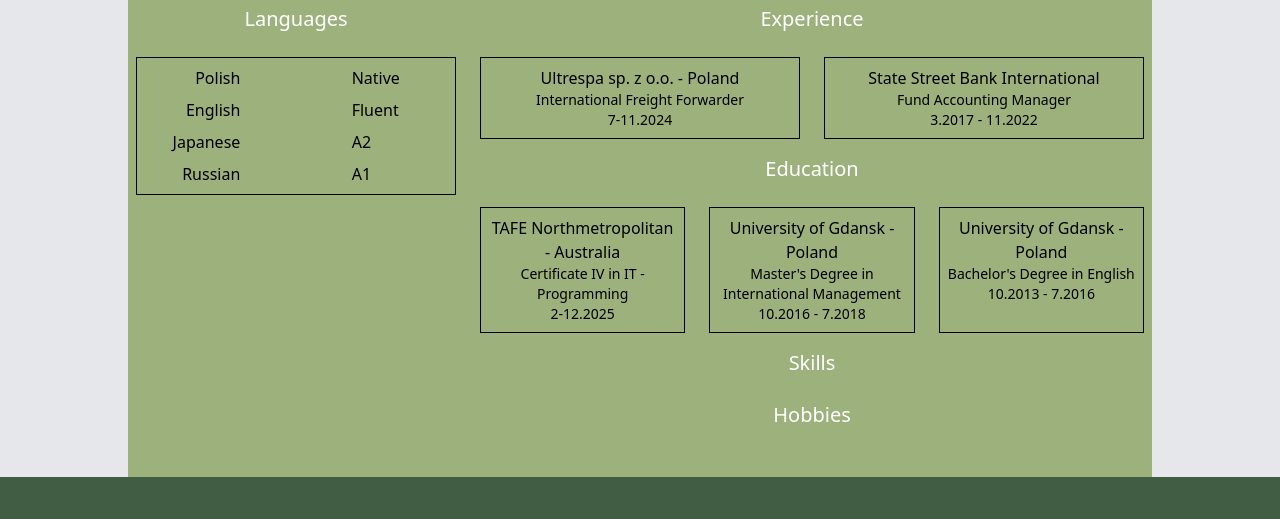
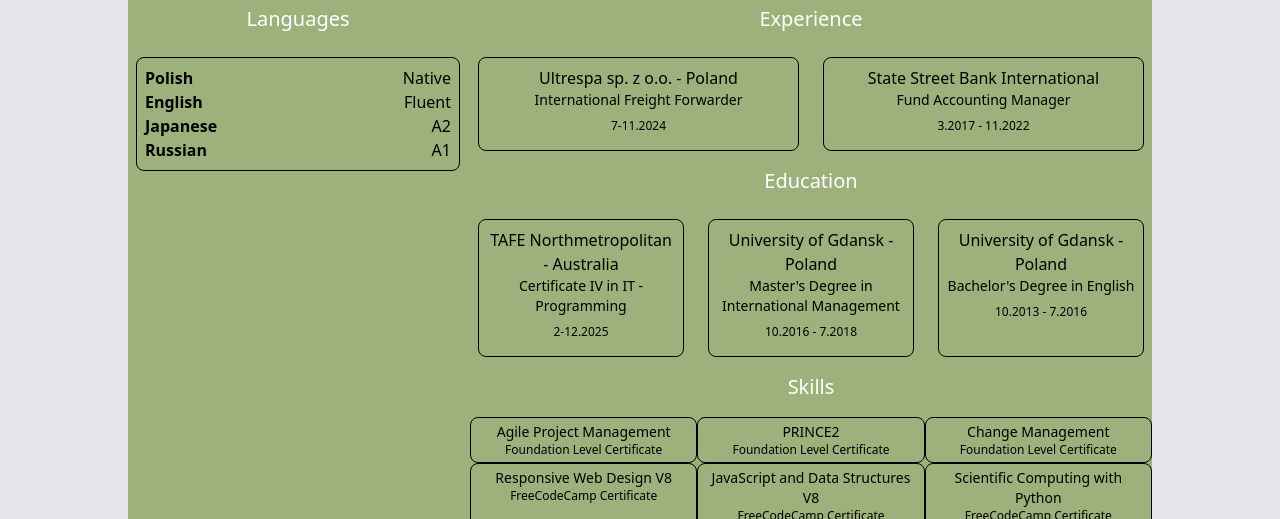
Before and after one commit to KonradTAFE/Web_Final_Project, a website: page resume.html in a window 1280 px wide. Shown: the part 223-742 px from the top of the page. Drawn offline with Linux system fonts and the light colour scheme.

```diff
--- a/assets/css/styles.css
+++ b/assets/css/styles.css
@@ -3,6 +3,25 @@
     --backround-secondary: #9DB17C;
     --backround-tertiary: #86BBD8;
     --backround-additional: #FF7F11;
+}
+
+.project_title {
+    background-color: var(--backround-primary);
+}
+
+
+
+.top_nav {
+    display: none;
+}
+
+.language_list {
+    flex-direction: row;
+}
+
+.resume_page {
+    display: flex;
+    flex-direction: column;
 }
 
 .green {
@@ -19,7 +38,7 @@
     background-color: var(--backround-secondary);
 }
 
-div a:hover {
+section a:hover {
     background-color: var(--backround-tertiary);
     border-radius: 10px;
 }
@@ -64,3 +83,20 @@
 width: 15px;
     height: 15px;
 }
+
+@media (min-width: 1024px) {
+    .top_nav {
+        display: flex;
+    }
+
+    .language_list {
+        flex-direction: row;
+    }
+
+    .resume_page {
+        display: grid;
+        /*grid grid-cols-3 gap-2*/
+        grid-template-columns: 1fr 1fr 1fr;
+        grid-gap: 2px;
+    }
+}
--- a/resume.html
+++ b/resume.html
@@ -16,7 +16,7 @@
     <img src="https://placehold.co/64?text=logo" alt="Logo">
     <h1 class="grow pl-4">Certificate IV in IT (Programming) <br>FINAL PROJECT</h1>
     <nav class="pt-8">
-        <ul class="hover_green flex flex-row gap-4 w-full">
+        <ul class="top_nav hover_green flex flex-row gap-4 w-full">
             <li><a href="index.html">Home</a></li>
             <li><a href="resume.html">Resume</a></li>
             <li><a href="about.html">About</a></li>
@@ -29,64 +29,93 @@
 <main class="w-4/5 mx-auto pb-8">
     <h2 class="text-2xl text-white p-2 pb-4 w-full text-center">Resume</h2>
     <h2 class="text-3xl text-black p-2 pb-4 w-full text-center">Konrad Krzyzkowiak</h2>
-    <section class="grid grid-cols-3 gap-2">
-        <div class="col-start-1 col-span-1">
+    <section class="resume_page">
+        <section class="col-start-1 col-span-1">
             <h2 class="text-xl text-white p-2 pb-4 w-full text-center">Languages</h2>
-            <div class="grid grid-cols-3 gap-2 border border-black m-2 p-2">
-                <p class="col-start-1 justify-self-end">Polish</p>
-                <p class="col-start-3">Native</p>
-                <p class="col-start-1 justify-self-end">English</p>
-                <p class="col-start-3">Fluent</p>
-                <p class="col-start-1 justify-self-end">Japanese</p>
-                <p class="col-start-3">A2</p>
-                <p class="col-start-1 justify-self-end">Russian</p>
-                <p class="col-start-3">A1</p>
-            </div>
-        </div>
-        <div class="col-start-2 col-span-2">
+            <section class="language_list flex flex-wrap border border-black m-2 p-2 rounded-lg">
+                <p class="w-1/2 text-start font-bold">Polish</p>
+                <p class="w-1/2 text-end">Native</p>
+                <p class="w-1/2 text-start font-bold">English</p>
+                <p class="w-1/2 text-end">Fluent</p>
+                <p class="w-1/2 text-start font-bold">Japanese</p>
+                <p class="w-1/2 text-end">A2</p>
+                <p class="w-1/2 text-start font-bold">Russian</p>
+                <p class="w-1/2 text-end">A1</p>
+            </section>
+        </section>
+        <section class="col-start-2 col-span-2">
             <h2 class="text-xl text-white p-2 pb-4 w-full text-center">Experience</h2>
-            <div class="flex flex-row gap-2 w-full">
-                <div class="w-1/2 text-center p-2 border border-black m-2">
+            <section class="flex flex-row gap-2 w-full">
+                <section class="w-1/2 text-center p-2 border border-black m-2 rounded-lg">
                     <p>Ultrespa sp. z o.o. - Poland</p>
                     <p class="text-sm">International Freight Forwarder</p>
-                    <p class="text-sm">7-11.2024</p>
-                </div>
-                <div class="w-1/2 text-center p-2 border border-black m-2">
+                    <p class="text-xs m-2">7-11.2024</p>
+                </section>
+                <section class="w-1/2 text-center p-2 border border-black m-2 rounded-lg">
                     <p>State Street Bank International</p>
                     <p class="text-sm">Fund Accounting Manager</p>
-                    <p class="text-sm">3.2017 - 11.2022</p>
-                </div>
-            </div>
+                    <p class="text-xs m-2">3.2017 - 11.2022</p>
+                </section>
+            </section>
 
                 <h2 class="text-xl text-white p-2 pb-4 w-full text-center">Education</h2>
-                <div class="flex flex-row gap-2 w-full">
-                    <div class="w-1/2 text-center p-2 border border-black m-2">
+                <section class="flex flex-row gap-2 w-full">
+                    <section class="w-1/2 text-center p-2 border border-black m-2 rounded-lg">
                         <p>TAFE Northmetropolitan - Australia</p>
                         <p class="text-sm">Certificate IV in IT - Programming</p>
-                        <p class="text-sm">2-12.2025</p>
-                    </div>
+                        <p class="text-xs m-2">2-12.2025</p>
+                    </section>
 
-                    <div class="w-1/2 text-center p-2 border border-black m-2">
+                    <section class="w-1/2 text-center p-2 border border-black m-2 rounded-lg">
                         <p>University of Gdansk - Poland</p>
                         <p class="text-sm">Master's Degree in International Management</p>
-                        <p class="text-sm">10.2016 - 7.2018</p>
-                    </div>
+                        <p class="text-xs m-2">10.2016 - 7.2018</p>
+                    </section>
 
-                    <div class="w-1/2 text-center p-2 border border-black m-2">
+                    <section class="w-1/2 text-center p-2 border border-black m-2 rounded-lg">
                         <p>University of Gdansk - Poland</p>
                         <p class="text-sm">Bachelor's Degree in English</p>
-                        <p class="text-sm">10.2013 - 7.2016</p>
-                    </div>
+                        <p class="text-xs m-2">10.2013 - 7.2016</p>
+                    </section>
 
-            </div>
-            <div>
+            </section>
+            <section class="flex flex-row flex-wrap w-full">
                 <h2 class="text-xl text-white p-2 pb-4 w-full text-center">Skills</h2>
-            </div>
+                <section class="w-1/3 text-center p-1 border border-black rounded-lg">
+                    <p class="text-sm">Agile Project Management</p>
+                    <p class="text-xs">Foundation Level Certificate</p>
+                </section>
+                <section class="w-1/3 text-center p-1 border border-black rounded-lg">
+                    <p class="text-sm">PRINCE2</p>
+                    <p class="text-xs">Foundation Level Certificate</p>
+                </section>
+                <section class="w-1/3 text-center p-1 border border-black rounded-lg">
+                    <p class="text-sm">Change Management</p>
+                    <p class="text-xs">Foundation Level Certificate</p>
+                </section>
+                <section class="w-1/3 text-center p-1 border border-black rounded-lg">
+                    <p class="text-sm">Responsive Web Design V8</p>
+                    <p class="text-xs">FreeCodeCamp Certificate</p>
+                </section>
+                <section class="w-1/3 text-center p-1 border border-black rounded-lg">
+                    <p class="text-sm">JavaScript and Data Structures V8</p>
+                    <p class="text-xs">FreeCodeCamp Certificate</p>
+                </section>
+                <section class="w-1/3 text-center p-1 border border-black rounded-lg">
+                    <p class="text-sm">Scientific Computing with Python</p>
+                    <p class="text-xs">FreeCodeCamp Certificate</p>
+                </section>
+            </section>
 
-            <div>
+            <section>
                 <h2 class="text-xl text-white p-2 pb-4 w-full text-center">Hobbies</h2>
-            </div>
-        </div>
+                <section class="flex flex-row gap-2 w-full">
+                    <p class="text-sm w-1/3 text-center p-1 border border-black rounded-lg">Soccer</p>
+                    <p class="text-sm w-1/3 text-center p-1 border border-black rounded-lg">Literature</p>
+                    <p class="text-sm w-1/3 text-center p-1 border border-black rounded-lg">Gardening</p>
+                </section>
+            </section>
+        </section>
     </section>
 </main>
 <footer class="green mt-auto flex flex-row gap-16 p-8 pt-12 bg-gray-300">
```
Also changed, not shown: about.html (+2 -2 lines), contact.html (+12 -12 lines), index.html (+6 -6 lines), mywork.html (+1 -1 lines), projects.html (+43 -1 lines), assets/css/site.css, assets/img/bandit.png (added), assets/img/papercompany.png (added), assets/img/pokedex.png (added), assets/img/wordle.png (added).
